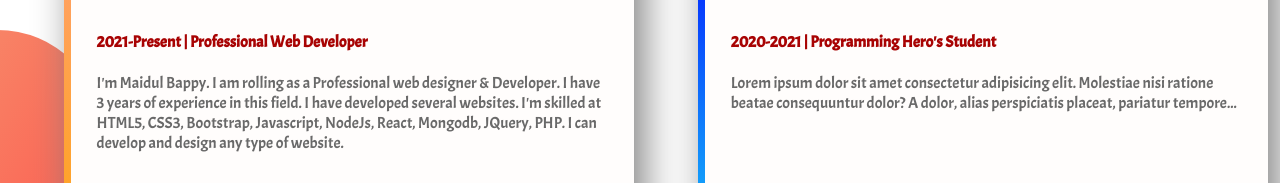
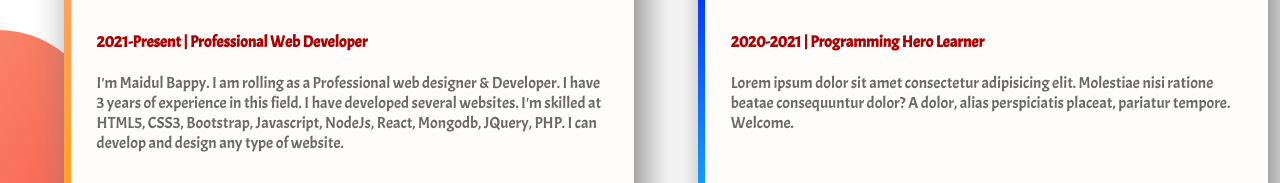
Before and after one commit to maidul000111/Maidul-s-Web-Portfolio, a plain HTML site: page index.html in a window 1280 px wide. Shown: the part 1524-1707 px from the top of the page. Drawn offline with Linux system fonts and the light colour scheme.

Commit message:
some change

```diff
--- a/index.html
+++ b/index.html
@@ -62,9 +62,9 @@
         </div>
         <div id="full-stack2" class="half-div single-experience">
             <h3> Web Developing Learner</h3>
-            <h4 class="text-highlight">2020-2021 | Programming Hero's Student</h4>
+            <h4 class="text-highlight">2020-2021 | Programming Hero Learner</h4>
                 <p>
-                    Lorem ipsum dolor sit amet consectetur adipisicing elit. Molestiae nisi ratione beatae consequuntur dolor? A dolor,  alias perspiciatis  placeat, pariatur tempore...
+                    Lorem ipsum dolor sit amet consectetur adipisicing elit. Molestiae nisi ratione beatae consequuntur dolor? A dolor,  alias perspiciatis  placeat, pariatur tempore. Welcome.
                 </p>
         </div>
     </section>
```
